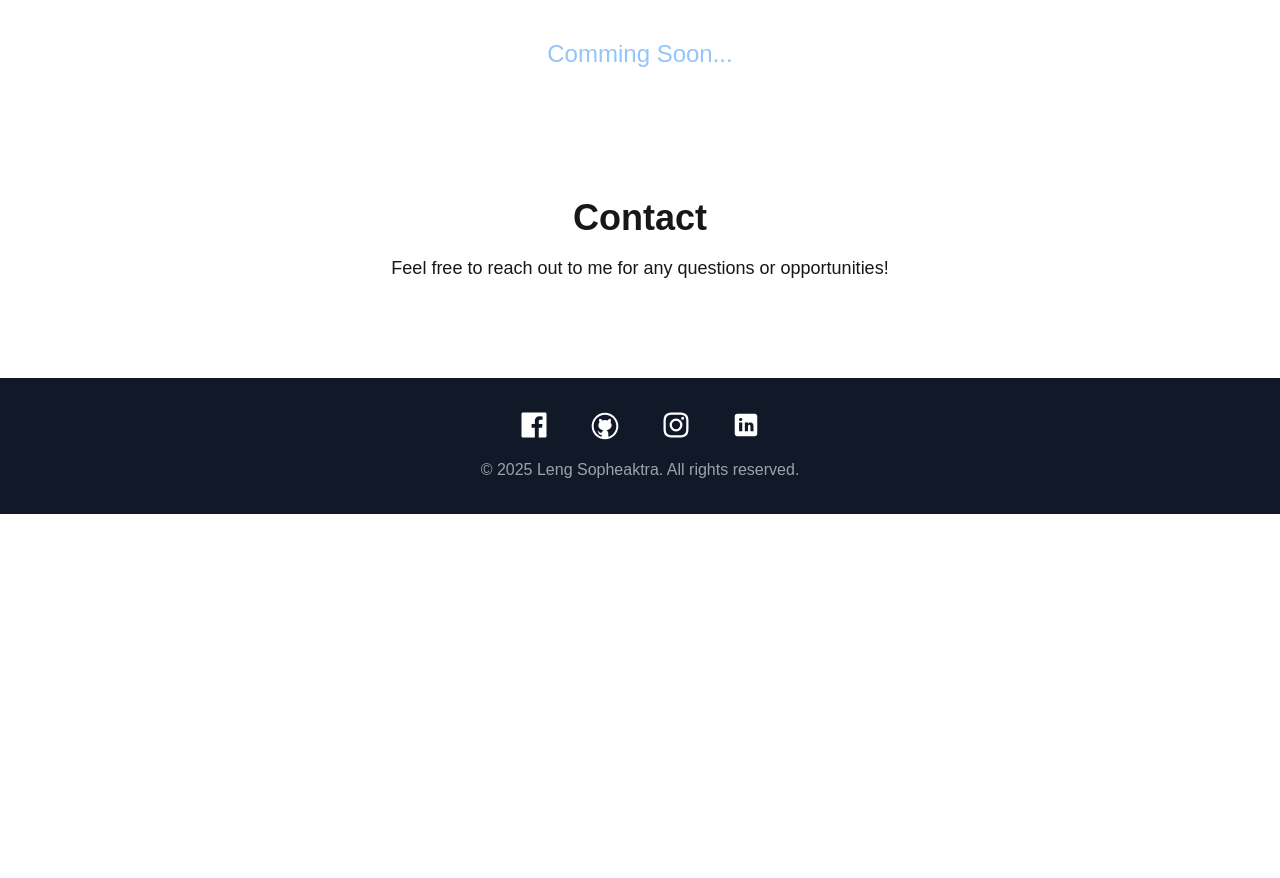
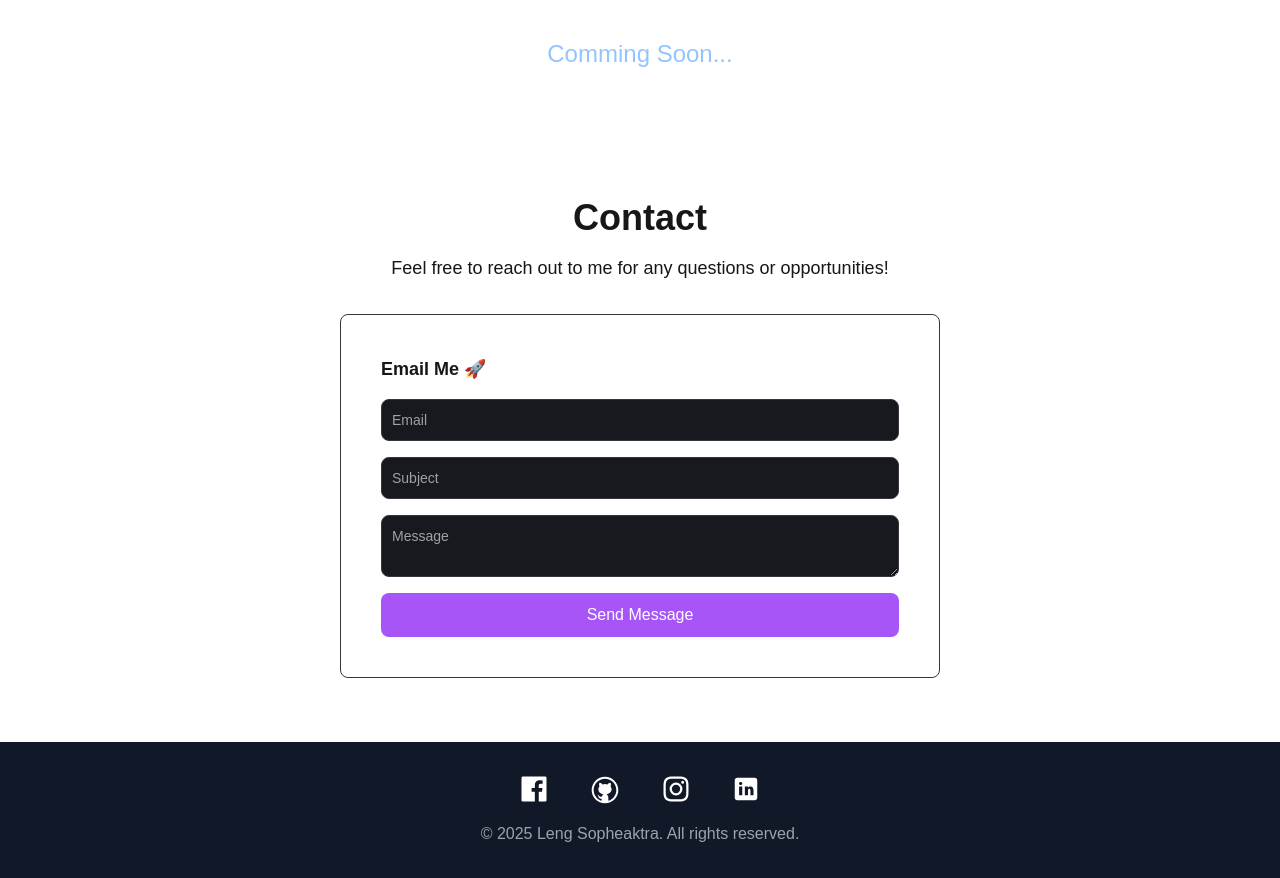
Before and after one commit to Sopheaktraleng/tra-portfolio, a Next.js app: page / in a window 1280 px wide. Shown: the part 4020-4898 px from the top of the page. Before the commit the page ends 4534 px from the top, so only its background shows below. Built offline with nearby package versions, Linux system fonts and the light colour scheme.

Commit message:
feat: add contact layout

```diff
--- a/package.json
+++ b/package.json
@@ -15,6 +15,7 @@
     "@mui/material": "^6.3.1",
     "lucide-react": "^0.469.0",
     "next": "15.1.3",
+    "nodemailer": "^6.9.16",
     "react": "^19.0.0",
     "react-dom": "^19.0.0"
   },
--- a/src/components/Contact.tsx
+++ b/src/components/Contact.tsx
@@ -1,12 +1,48 @@
 const Contact = () => {
     return (
-        <section className="py-16">
+        <section className="py-16 flex justify-center items-center">
             <div className="max-w-6xl mx-auto px-6">
                 <h2 className="text-4xl font-bold mb-4">Contact</h2>
-                <p className="text-lg mb-8">
+                <p className="text-lg mb-8 text-center">
                     Feel free to reach out to me for any questions or
                     opportunities!
                 </p>
+                <form
+                    action=""
+                    className="flex flex-col gap-4 rounded-lg p-10 w-[450px] md:w-[600px] border border-[#33353F]"
+                >
+                    <label
+                        htmlFor="email"
+                        className="font-bold text-lg text-start"
+                    >
+                        Email Me 🚀
+                    </label>
+                    <input
+                        name="email"
+                        type="email"
+                        id="email"
+                        required
+                        placeholder="Email"
+                        className="bg-[#18191E] border border-[#33353F] placeholder-[#9CA2A9] text-gray-100 text-sm rounded-lg block w-full p-2.5"
+                    />
+                    <input
+                        name="subject"
+                        type="text"
+                        id="subject"
+                        placeholder="Subject"
+                        className="bg-[#18191E] border border-[#33353F] placeholder-[#9CA2A9] text-gray-100 text-sm rounded-lg block w-full p-2.5"
+                    />
+                    <textarea
+                        name="message"
+                        id="message"
+                        placeholder="Message"
+                        className="bg-[#18191E] border border-[#33353F] placeholder-[#9CA2A9] text-gray-100 text-sm rounded-lg block w-full p-2.5"
+                    />
+
+                    <button className="bg-purple-500 hover:bg-purple-600 text-white font-medium py-2.5 px-5 rounded-lg w-full">
+                        Send Message
+                    </button>
+                </form>
             </div>
         </section>
     );
```
Also changed, not shown: 1 other file (tests, documents, lock files or other folders).
